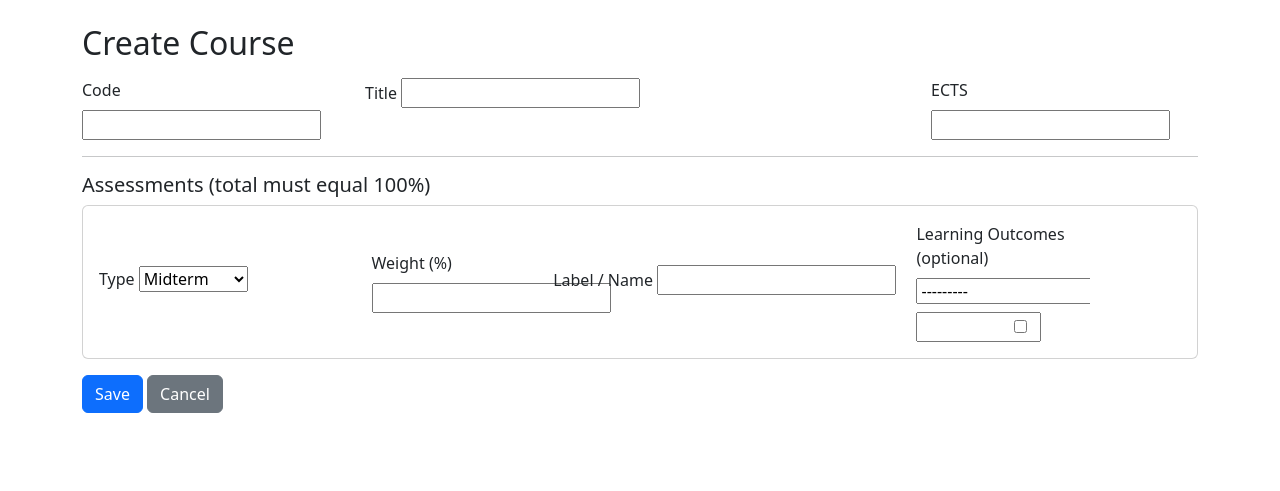
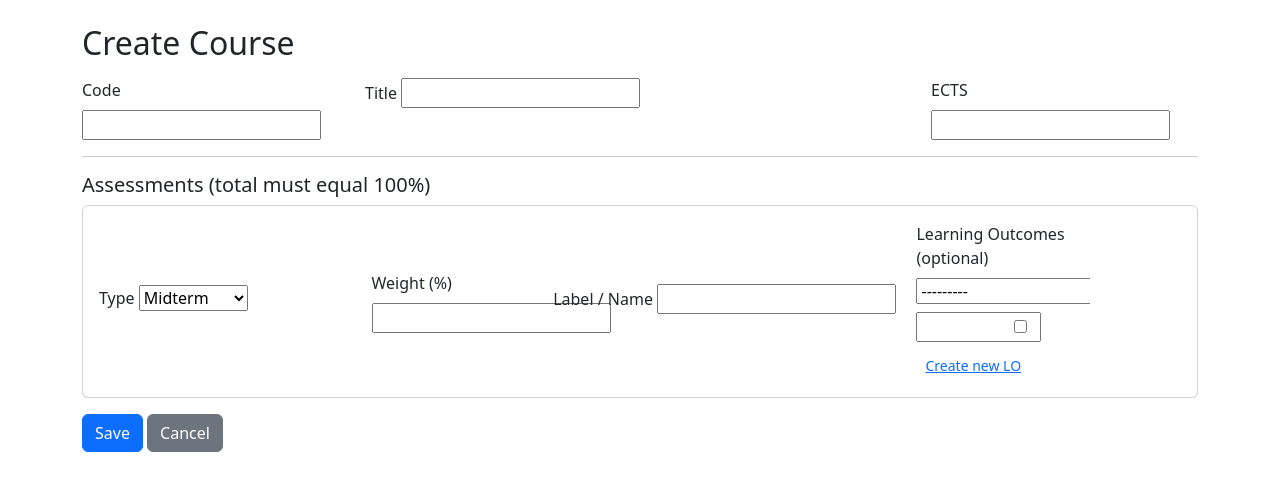
Before and after one commit to Mirket07/Acumie, a Django app: page /courses/teacher/course/create/ in a window 1280 px wide. Shown: the part 56-547 px from the top of the page. Run offline with Django 5.2, Linux system fonts and the light colour scheme; a user stored in the database is signed in; data comes from the database, SQL or seed files in the repository; both versions use the stored data as it was after the commit; parts of the project's set-up code (start-up, migrations or seed data) failed here and were passed over.

Commit message:
teacher can add stuff

```diff
--- a/courses/forms.py
+++ b/courses/forms.py
@@ -22,6 +22,10 @@ class AssessmentForm(forms.ModelForm):
         widgets = {}
 
 class AssessmentLearningOutcomeForm(forms.ModelForm):
+    # Allow inline creation of a new LO if teacher wants
+    new_lo_title = forms.CharField(required=False, max_length=255)
+    new_lo_description = forms.CharField(required=False, widget=forms.Textarea(attrs={'rows':2}), max_length=2000)
+
     class Meta:
         model = AssessmentLearningOutcome
         fields = ("learning_outcome", "contribution_percentage")
@@ -29,13 +33,14 @@ class AssessmentLearningOutcomeForm(forms.ModelForm):
             'contribution_percentage': forms.NumberInput(attrs={'step': '0.01', 'min': '0', 'max': '100'})
         }
 
-AssessmentLearningOutcomeFormSet = inlineformset_factory(
-    Assessment,
-    AssessmentLearningOutcome,
-    form=AssessmentLearningOutcomeForm,
-    extra=1,
-    can_delete=True,
-)
+    def clean(self):
+        cleaned = super().clean()
+        lo = cleaned.get('learning_outcome')
+        new_title = cleaned.get('new_lo_title')
+        if not lo and not new_title:
+            raise forms.ValidationError("Select an existing Learning Outcome or provide a title to create a new one.")
+        return cleaned
+
 
 class AssessmentInlineFormSet(BaseInlineFormSet):
     def clean(self):
@@ -71,3 +76,40 @@ AssessmentFormSet = inlineformset_factory(
     extra=1,
     can_delete=True,
 )
+
+# Additional FormSet clean for AssessmentLearningOutcome instances per Assessment
+class ALOBaseInlineFormSet(BaseInlineFormSet):
+    def clean(self):
+        super().clean()
+        total = Decimal("0.00")
+        seen = False
+        for form in self.forms:
+            if getattr(form, "cleaned_data", None) is None:
+                continue
+            if form.cleaned_data.get('DELETE', False):
+                continue
+            # contribution may be empty
+            contribution = form.cleaned_data.get('contribution_percentage')
+            if contribution in (None, ""):
+                continue
+            try:
+                c = Decimal(str(contribution))
+            except Exception:
+                raise forms.ValidationError("Invalid contribution percentage value.")
+            total += c
+            seen = True
+
+        if seen:
+            total = total.quantize(Decimal("0.01"))
+            if total != DECIMAL_100:
+                raise forms.ValidationError(f"Total LO contributions for this assessment must equal {DECIMAL_100}%. Current total: {total}%.")
+
+# AssessmentLearningOutcomeFormSet using our custom ALOBaseInlineFormSet
+AssessmentLearningOutcomeFormSet = inlineformset_factory(
+    Assessment,
+    AssessmentLearningOutcome,
+    form=AssessmentLearningOutcomeForm,
+    formset=ALOBaseInlineFormSet,
+    extra=1,
+    can_delete=True,
+)
--- a/courses/templates/courses/teacher/course_form.html
+++ b/courses/templates/courses/teacher/course_form.html
@@ -12,11 +12,13 @@
   .alo-row { display:flex; align-items:center; gap:8px; flex-wrap:wrap; }
   .alo-learning-outcome { min-width:0; max-width:220px; overflow:hidden; text-overflow:ellipsis; white-space:nowrap; }
   .alo-contribution { width:86px; flex:0 0 86px; }
+  .alo-new { display:flex; gap:8px; flex-direction:column; max-width:340px; }
   .alo-hidden { display:none; }
   /* small tweak for very narrow screens */
   @media (max-width:480px){
     .alo-learning-outcome { max-width:140px; }
     .alo-contribution { width:72px; flex:0 0 72px; }
+    .alo-new { max-width:200px; }
   }
 </style>
 
@@ -56,6 +58,15 @@
               <div class="alo-learning-outcome">{{ sub.learning_outcome }}</div>
               <div class="alo-contribution">{{ sub.contribution_percentage }}</div>
               <div class="ms-1">{% if sub.DELETE %}{{ sub.DELETE }}{% endif %}</div>
+
+              <div class="alo-new">
+                <a href="#" class="btn btn-sm btn-link show-new-lo">Create new LO</a>
+                <div class="new-lo-fields" style="display:none;">
+                  <div>{{ sub.new_lo_title.label_tag }} {{ sub.new_lo_title }}</div>
+                  <div>{{ sub.new_lo_description.label_tag }} {{ sub.new_lo_description }}</div>
+                </div>
+              </div>
+
             </div>
           {% endfor %}
         </div>
@@ -79,4 +90,19 @@
   <a class="btn btn-secondary" href="{% url 'grades:teacher_dashboard' %}">Cancel</a>
 </div>
 
-</form> </div> {% endblock %}
+</form> </div>
+
+<script>
+  // Simple toggle for showing new LO fields per ALO row
+  document.addEventListener('DOMContentLoaded', function(){
+    document.querySelectorAll('.show-new-lo').forEach(function(btn){
+      btn.addEventListener('click', function(e){
+        e.preventDefault();
+        var container = btn.closest('.alo-row').querySelector('.new-lo-fields');
+        if(container.style.display === 'none') container.style.display = 'block'; else container.style.display = 'none';
+      });
+    });
+  });
+</script>
+
+{% endblock %}
--- a/courses/views.py
+++ b/courses/views.py
@@ -131,6 +131,18 @@ def teacher_course_create(request):
                             alo_fs = row['alo_fs']
                             assessment_instance = aform.instance if (aform.instance and aform.instance.pk) else (assessments[idx] if idx < len(assessments) else None)
                             if assessment_instance:
+                                # handle inline new LOs
+                                for subform in alo_fs.forms:
+                                    if getattr(subform, 'cleaned_data', None) is None:
+                                        continue
+                                    new_title = subform.cleaned_data.get('new_lo_title')
+                                    new_desc = subform.cleaned_data.get('new_lo_description')
+                                    if new_title:
+                                        # create LO for this course
+                                        lo = LearningOutcome(course=course, title=new_title, description=new_desc, created_by=request.user)
+                                        lo.save()
+                                        # set the learning_outcome field so formset.save() links it
+                                        subform.instance.learning_outcome = lo
                                 alo_fs.instance = assessment_instance
                                 alo_fs.save()
                         return redirect("grades:teacher_dashboard")
@@ -186,6 +198,16 @@ def teacher_course_edit(request, course_id):
                             alo_fs = row['alo_fs']
                             assessment_instance = aform.instance if (aform.instance and aform.instance.pk) else (assessments[idx] if idx < len(assessments) else None)
                             if assessment_instance:
+                                # create any inline LOs teachers provided
+                                for subform in alo_fs.forms:
+                                    if getattr(subform, 'cleaned_data', None) is None:
+                                        continue
+                                    new_title = subform.cleaned_data.get('new_lo_title')
+                                    new_desc = subform.cleaned_data.get('new_lo_description')
+                                    if new_title:
+                                        lo = LearningOutcome(course=course, title=new_title, description=new_desc, created_by=request.user)
+                                        lo.save()
+                                        subform.instance.learning_outcome = lo
                                 alo_fs.instance = assessment_instance
                                 alo_fs.save()
                         return redirect("grades:teacher_dashboard")
--- a/outcomes/models.py
+++ b/outcomes/models.py
@@ -1,5 +1,6 @@
 from django.db import models
 from django.core.validators import MinValueValidator, MaxValueValidator
+from django.conf import settings
 
 class ProgramOutcome(models.Model):
     code = models.CharField(max_length=10, unique=True, verbose_name="PO Code")
@@ -25,6 +26,14 @@ class LearningOutcome(models.Model):
     code = models.CharField(max_length=10, verbose_name="LO Code", blank=True)
     title = models.CharField(max_length=255, verbose_name="Title")
     description = models.TextField(blank=True, verbose_name="Description")
+    created_by = models.ForeignKey(
+        settings.AUTH_USER_MODEL,
+        on_delete=models.SET_NULL,
+        null=True,
+        blank=True,
+        related_name='created_learning_outcomes',
+        verbose_name="Created by"
+    )
 
     program_outcomes = models.ManyToManyField(
         ProgramOutcome,
```
Also changed, not shown: courses/migrations/0010_alter_assessment_learning_outcomes.py (added), db.sqlite3, outcomes/migrations/0004_learningoutcome_created_by.py (added).
